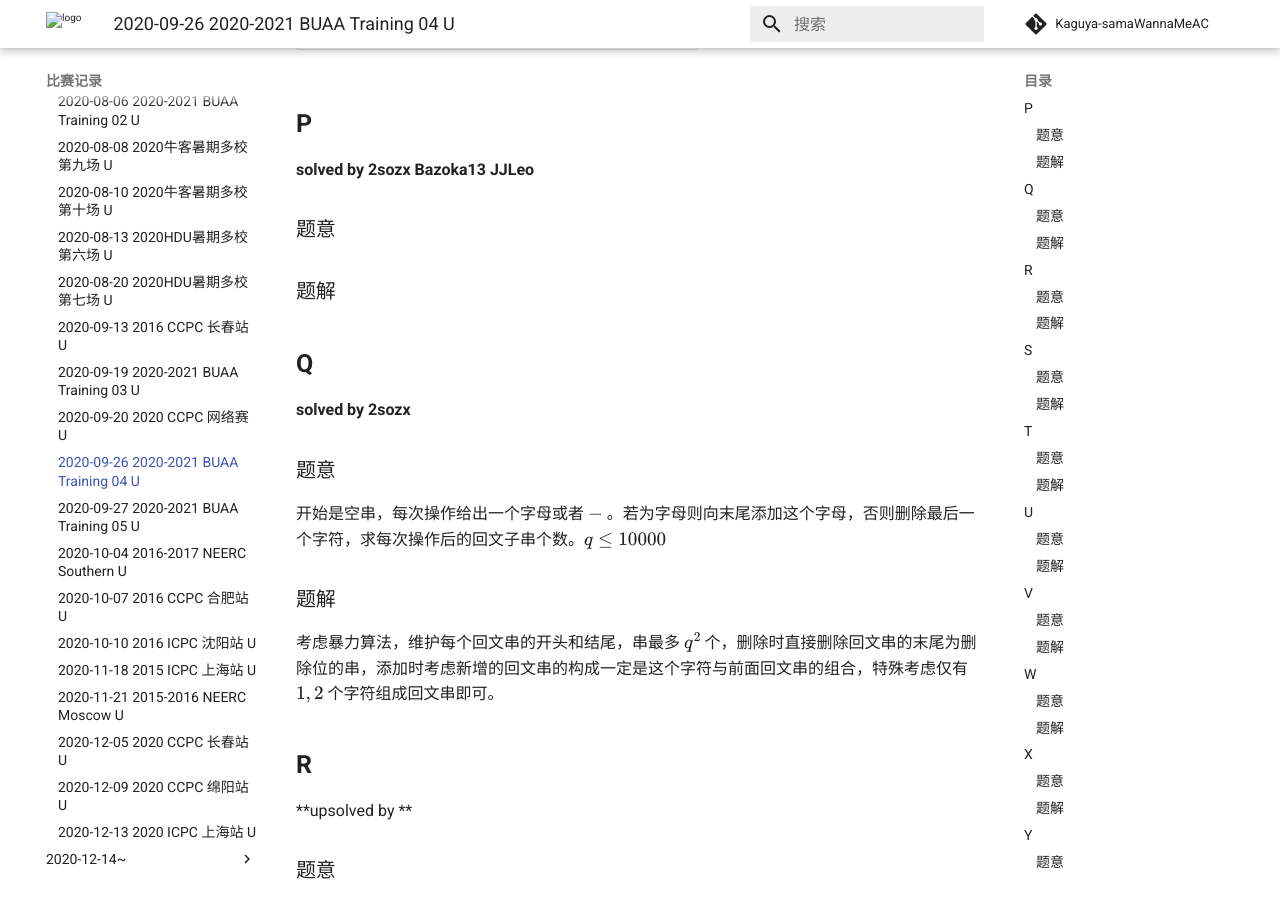
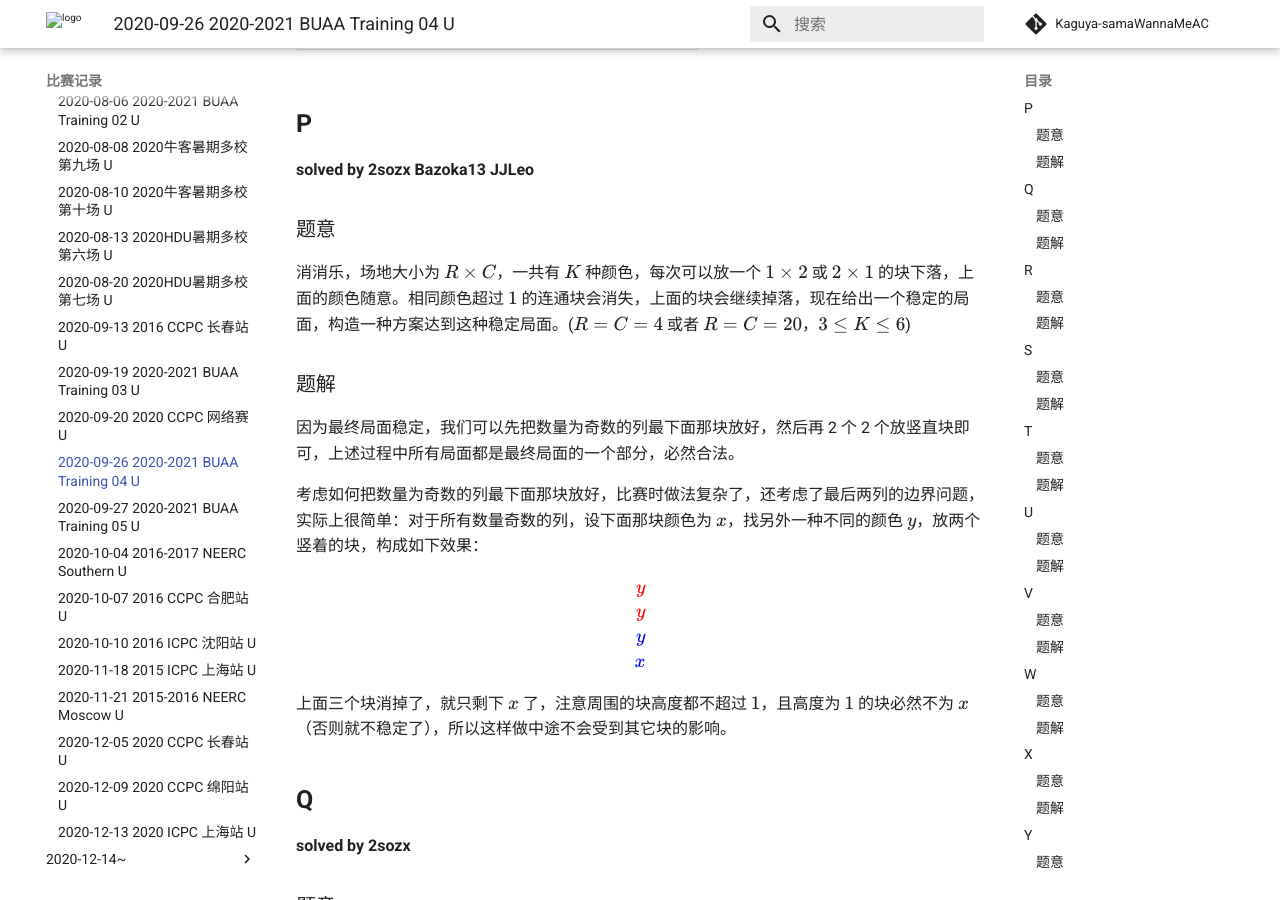
Before and after one commit to Kaguya-samaWannaMeAC/kaguya-samawannameac.github.io, an MkDocs documentation site: the page built from docs/contest/2020-09-26 2020-2021 BUAA ICPC Team Supplementary Training 04.md, in a window 1280 px wide and 900 px high, scrolled down 312 px. Built offline with MkDocs 1.6.1 and Material for MkDocs 9.7.7, drawn with Linux system fonts in a browser that asks for light colours; formulas are drawn with MathJax 3; comment, search, counter and statistics services are not loaded; some of the changed text lies outside the part shown.

Commit message:
Update 2020-09-26 2020-2021 BUAA ICPC Team Supplementary Training 04.md

```diff
--- a/docs/contest/2020-09-26 2020-2021 BUAA ICPC Team Supplementary Training 04.md
+++ b/docs/contest/2020-09-26 2020-2021 BUAA ICPC Team Supplementary Training 04.md
@@ -10,11 +10,22 @@
 
 ### 题意
 
-
+消消乐，场地大小为 $R \times C$，一共有 $K$ 种颜色，每次可以放一个 $1 \times 2$ 或 $2 \times 1$ 的块下落，上面的颜色随意。相同颜色超过 $1$ 的连通块会消失，上面的块会继续掉落，现在给出一个稳定的局面，构造一种方案达到这种稳定局面。($R=C=4$ 或者 $R=C=20$，$3 \le K \le 6$)
 
 ### 题解
 
+因为最终局面稳定，我们可以先把数量为奇数的列最下面那块放好，然后再 2 个 2 个放竖直块即可，上述过程中所有局面都是最终局面的一个部分，必然合法。
 
+考虑如何把数量为奇数的列最下面那块放好，比赛时做法复杂了，还考虑了最后两列的边界问题，实际上很简单：对于所有数量奇数的列，设下面那块颜色为 $x$，找另外一种不同的颜色 $y$，放两个竖着的块，构成如下效果：
+$$
+\begin{aligned}
+\color{red} y \newline
+\color{red} y \newline
+\color{blue} y \newline
+\color{blue} x
+\end{aligned}
+$$
+上面三个块消掉了，就只剩下 $x$ 了，注意周围的块高度都不超过 $1$，且高度为 $1$ 的块必然不为 $x$（否则就不稳定了），所以这样做中途不会受到其它块的影响。
 
 ## **Q**
 
@@ -78,15 +89,15 @@
 
 ## **V**
 
-**upsolved by **
+**solved by 2sozx JJLeo**
 
 ### 题意
 
-
+给定一个 $n$ 个点 $m$ 条边的带权无向图，其中一些点是特殊点，仿照 V 图的定义，每条边上每个点属于离它最近的那个特殊点，如果有多个特殊点满足条件，取编号更小的那一个。问每个特殊点有多少长度的边上的点都属于它。($1 \le n \le m \le 250\,000$)
 
 ### 题解
 
-
+多源 dijkstra，记录每个点距离哪个特殊点最近和对应的距离，那么每条边就可以根据两个端点上的信息和这条边的长度，快速计算哪些部分属于两侧的哪个点了。
 
 ## **W**
 
@@ -130,11 +141,11 @@
 
 ### 题意
 
-
+签到题。
 
 ### 题解
 
-
+然而读错题了，血崩开局，本以为这把寄了，完全不知最后怎么重返正轨的。
 
 ## **记录**
 
```
